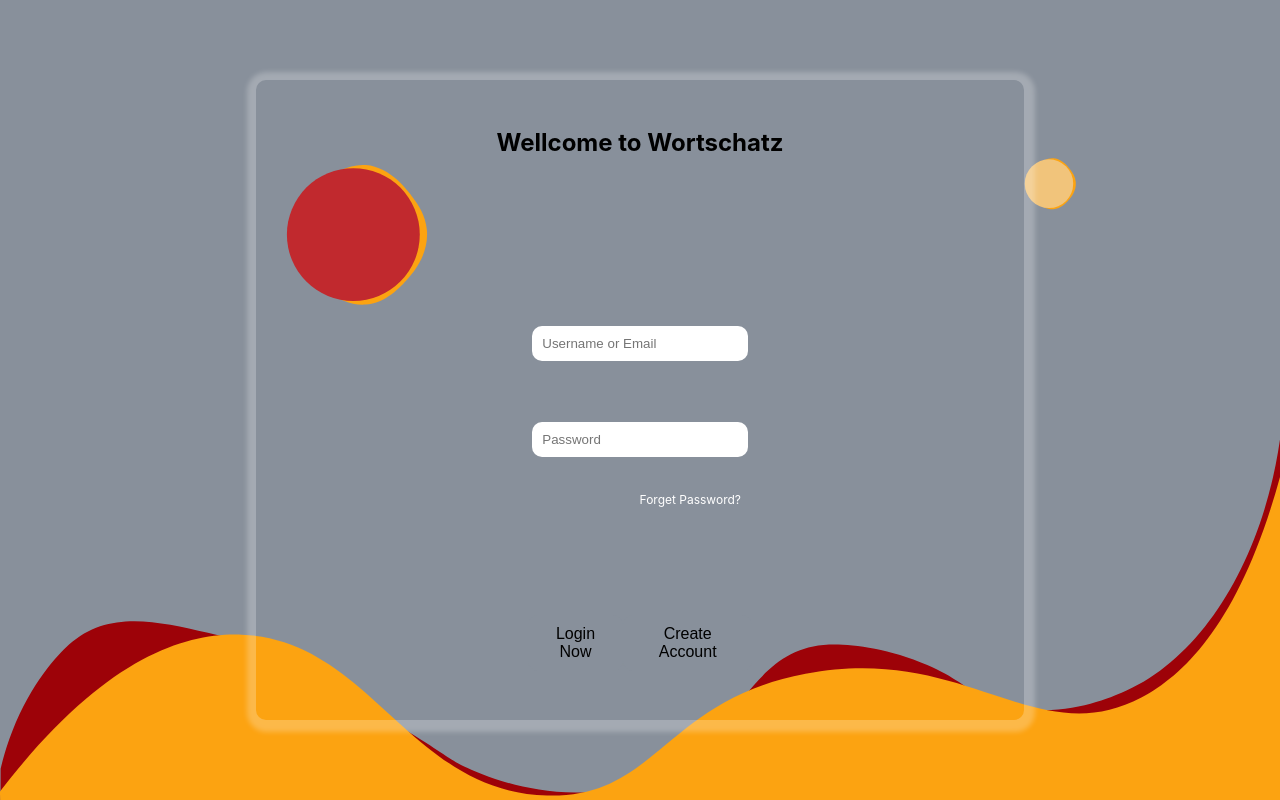
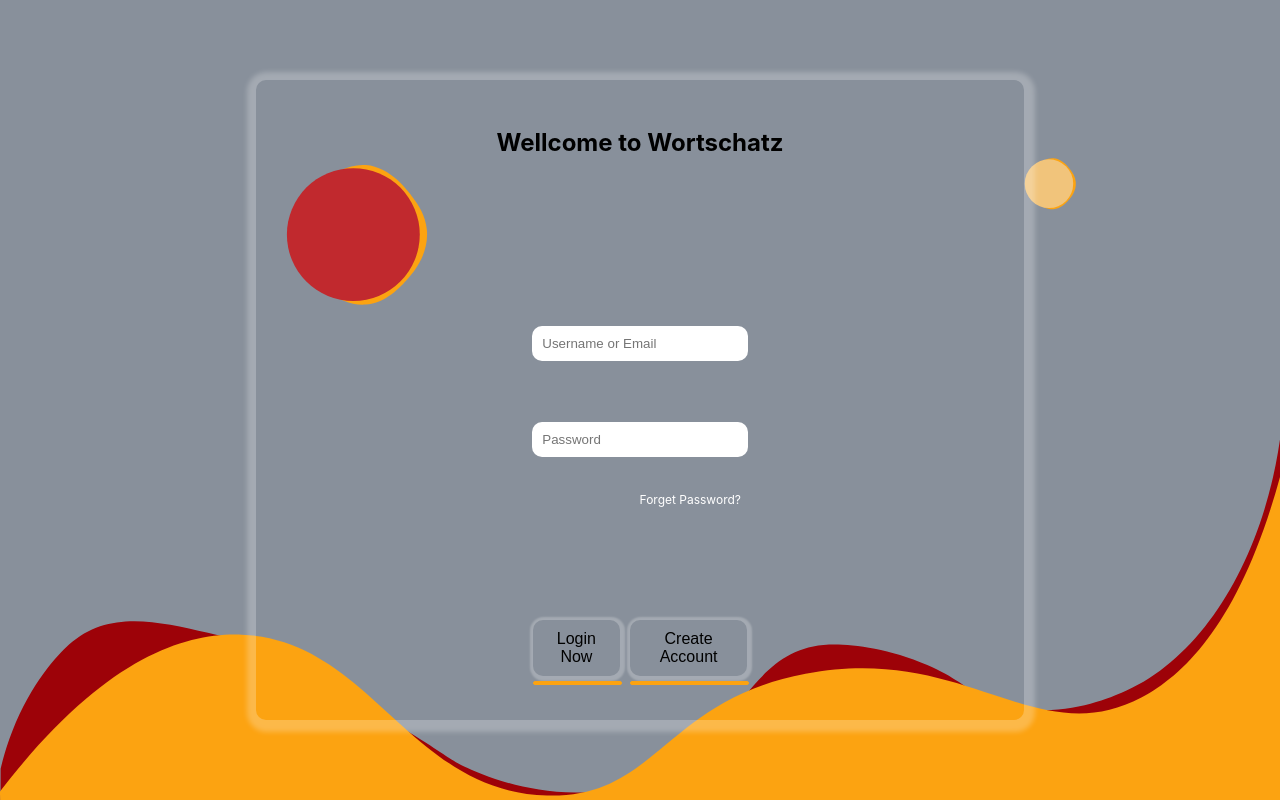
Before and after one commit to akbar-moghadam/wortschatz, a React (Create React App) app: page /login in a window 1280 px wide. Built offline with nearby package versions, Linux system fonts and the light colour scheme.

Commit message:
initial change

```diff
--- a/src/styles/login.scss
+++ b/src/styles/login.scss
@@ -121,25 +121,40 @@
 @include mobile{
     width: 100%;
 }
-   .l-button{
+   button{
+       position: relative;
         padding: 10px;
+        margin: 5px;
         font-size: 16px;
         font-weight: 500;
         border: none;
         border-radius: 10px;
         cursor: pointer;
         background-color: $sormei;
+        box-shadow: 1px 1px 2px 4px rgba(255, 255, 255, 0.24);
 
-    //    &::after{
-    //         position: absolute;
-    //         content: "";
-    //         width: 100%;
-    //         height: 5px;
-    //         border: solid 1px $zard;
-    //         background-color: $zard;
-    //         left: 0;
-    //         bottom: 0;
-    //     }
+       &:after{
+            position: absolute;
+            content: "";
+            width: 100%;
+            height: 2px;
+            border: solid 1px $zard;
+            background-color: $zard;
+            left: 0;
+            bottom: -9px;
+            border-radius: 5px;
+
+        }
+
+        &:hover{
+            background-color: $zard;
+            &::after{
+                height: 0;
+                width: 0;
+                border: none;
+            }
+        }
     }
 
+
 }
```
